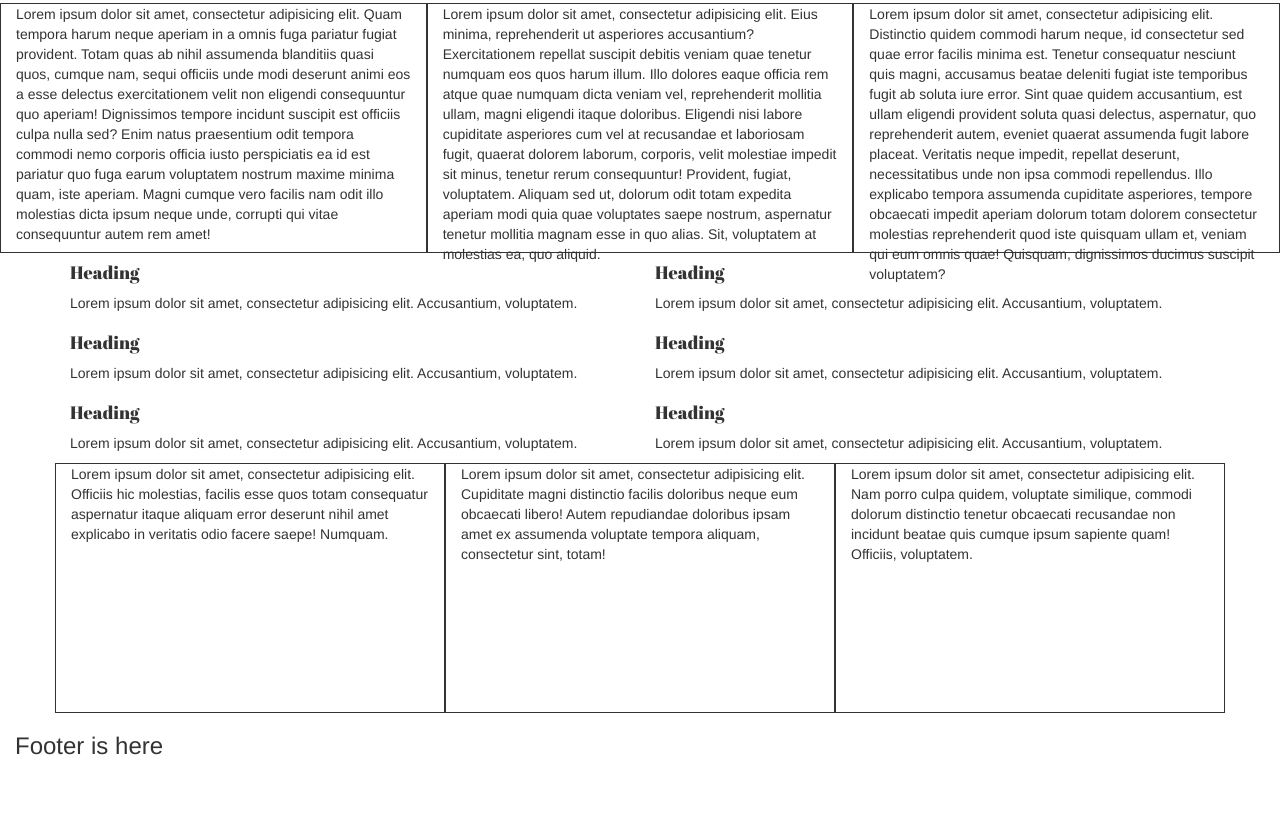
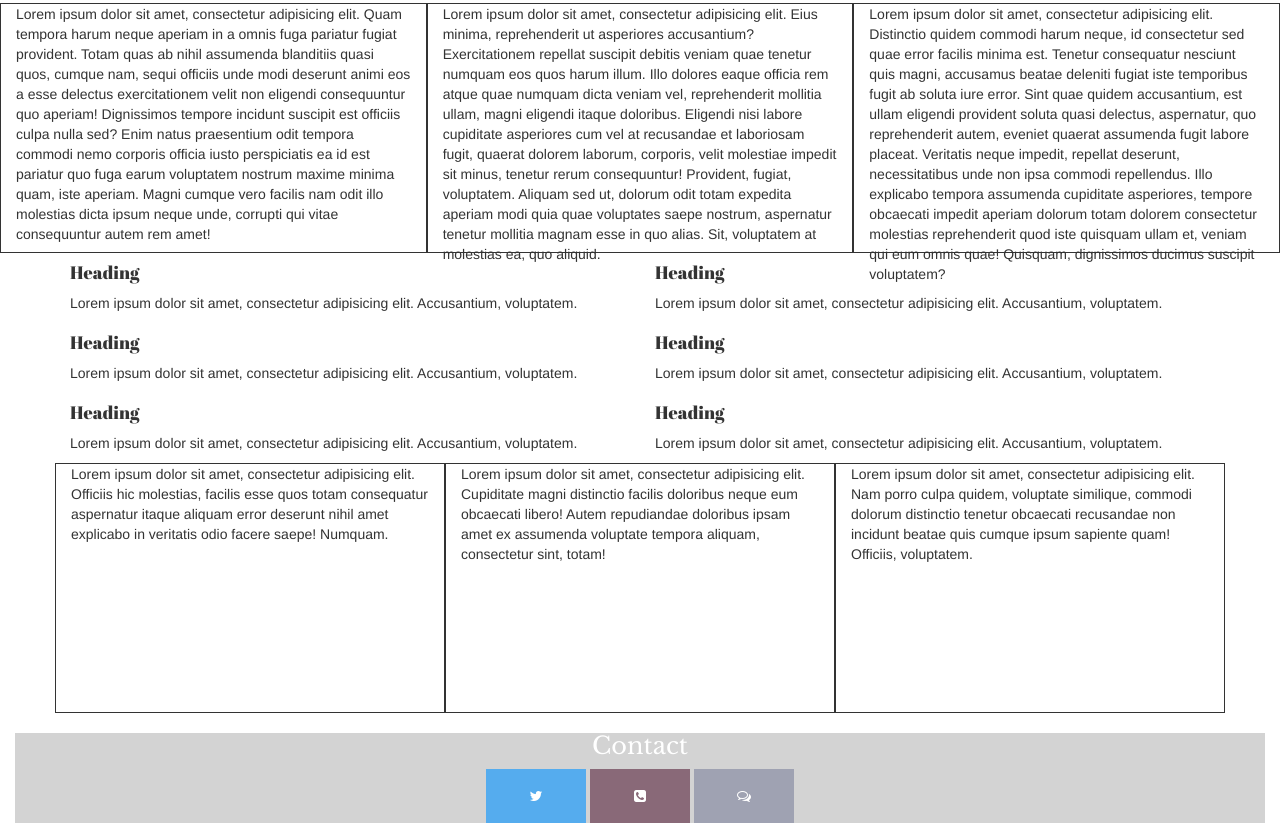
Before and after one commit to alexavanhooser/womentech, a plain HTML site: page index.html in a window 1280 px wide. Shown: the part 368-1191 px from the top of the page. Before the commit the page ends 1131 px from the top, so only its background shows below. Drawn offline with nearby package versions, Linux system fonts and the light colour scheme.

Commit message:
resolved errors, added footer

```diff
--- a/css/styles.css
+++ b/css/styles.css
@@ -33,7 +33,36 @@ background-color: red;
   font-family: 'Abril Fatface', cursive;
 }
 
-.footer {
-  background-color: black;
-  height: 100px;
+footer {
+  background-color: #D3D3D3;
+  height: auto;
+  width: auto;
+  text-align: center;
 }
+
+.footer-text {
+  font-family: 'Libre Baskerville', serif;
+  color: white;
+}
+
+.fa {
+    padding: 20px;
+    font-size: 30px;
+    width: 100px;
+    text-align: center;
+    text-decoration: none;
+}
+  .fa-twitter {
+    background: #55ACEE;
+    color: white;
+}
+
+.fa-phone-square {
+  background: #896978;
+  color: white;
+}
+
+.fa-comments-o {
+  background: #9FA2B2;
+  color: white;
+}
--- a/index.html
+++ b/index.html
@@ -10,6 +10,8 @@
     <!-- Bootstrap -->
     <link href="css/bootstrap.min.css" rel="stylesheet">
     <link rel="stylesheet" href="css/styles.css">
+    <link rel="stylesheet" href="https://cdnjs.cloudflare.com/ajax/libs/font-awesome/4.7.0/css/font-awesome.min.css">
+    <link href="https://fonts.googleapis.com/css?family=Libre+Baskerville" rel="stylesheet">
     <link href="https://fonts.googleapis.com/css?family=Abril+Fatface" rel="stylesheet">
   <body>
     <!--NAVBAR BEGINS-->
@@ -100,10 +102,12 @@
 </div>
 <!--footer-->
 <div class="container-fluid">
-  <div class="row">
-    <div class="col-md-4">
       <footer>
-        <h3>Footer is here</h3>
+        <h3 class="footer-text">Contact</h3>
+        <!-- font awesome icons -->
+        <i class="fa fa-twitter" aria-hidden="true"></i>
+        <i class="fa fa-phone-square" aria-hidden="true"></i>
+        <i class="fa fa-comments-o" aria-hidden="true"></i>
       </footer>
     </div>
   </div>
```
